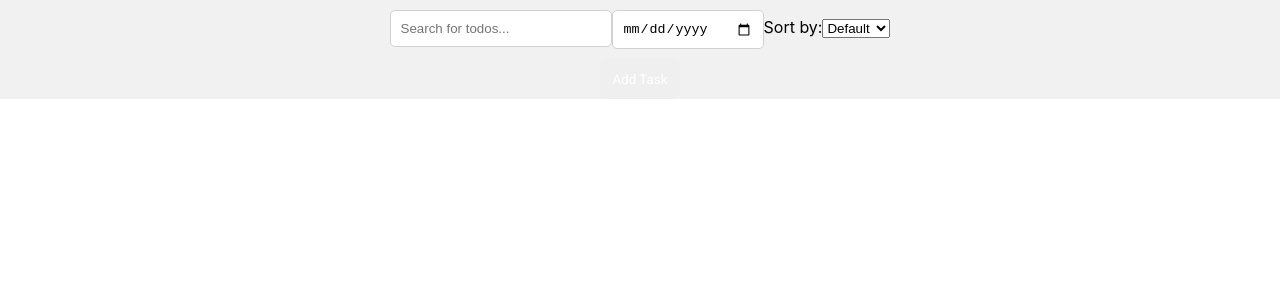
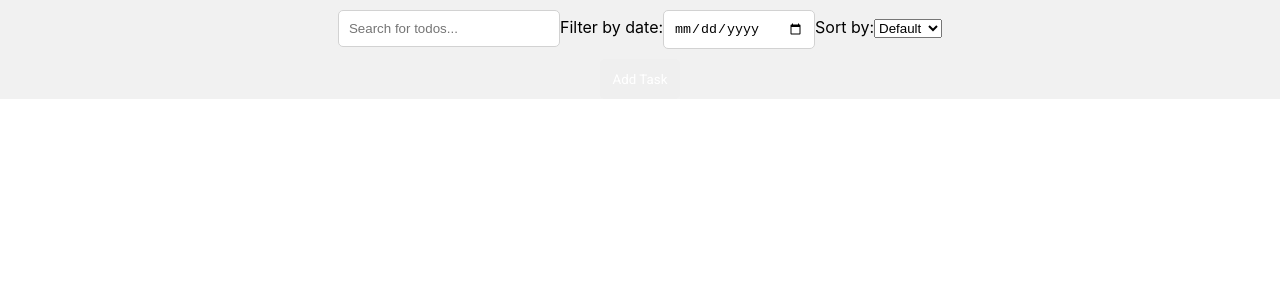
Before and after one commit to kdrshvolia/todo_list, a React (Create React App) app: page / in a window 1280 px wide. Shown: the top 300 px of the page. Built offline with nearby package versions, Linux system fonts and the light colour scheme.

Commit message:
Add label for DateInput

```diff
--- a/src/components/DateInput/DateInput.js
+++ b/src/components/DateInput/DateInput.js
@@ -2,10 +2,15 @@ import React from 'react';
 import PropTypes from 'prop-types';
 import { CustomDateInput } from './StyledComponents';
 
-const DateInput = ({ value, onChange }) => {
+const DateInput = ({ value, onChange, labelText }) => {
   const handleChange = ({ target }) => onChange(target.value);
 
-  return <CustomDateInput type="date" value={value} onChange={handleChange} />;
+  return (
+    <label>
+      {labelText}
+      <CustomDateInput type="date" value={value} onChange={handleChange} />
+    </label>
+  );
 };
 
 DateInput.propTypes = {
--- a/src/components/FiltersPanel/FiltersPanel.js
+++ b/src/components/FiltersPanel/FiltersPanel.js
@@ -4,12 +4,17 @@ import DateInput from '../DateInput/DateInput';
 import Select from '../Select/Select';
 import { Wrapper } from '../TodoBoard/StyledComponents';
 
-const FiltersPanel = ({searchTodos, setFilterDate, sortOptions, sortType, setSortType}) => {
+const FiltersPanel = ({ searchTodos, setFilterDate, sortOptions, sortType, setSortType }) => {
   return (
     <div>
       <Input onChange={searchTodos} placeholder="Search for todos..." />
-      <DateInput onChange={setFilterDate} />
-      <Select optionsList={sortOptions} selectedOption={sortType} onChange={setSortType} labelText="Sort by:" />
+      <DateInput onChange={setFilterDate} labelText="Filter by date:" />
+      <Select
+        optionsList={sortOptions}
+        selectedOption={sortType}
+        onChange={setSortType}
+        labelText="Sort by:"
+      />
     </div>
   );
 };
```
